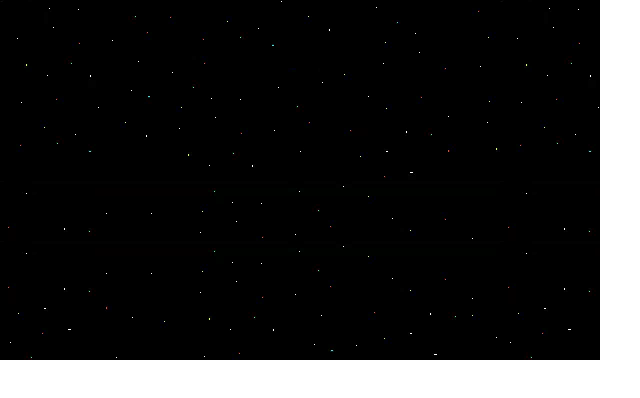
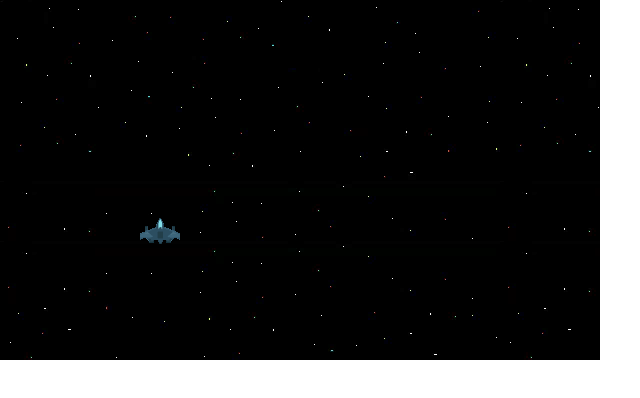
Before and after one commit to augustoabreu/space-shooter-es2015, a website built with webpack: page index.html in a window 1280 px wide. Shown: the full height of the page, 0-640 px from the left. Built offline with nearby package versions, Linux system fonts and the light colour scheme.

```diff
--- /dev/null
+++ b/css/main.css
@@ -0,0 +1,18 @@
+canvas {
+  position: absolute;
+  top: 0px;
+  left: 0px;
+  background: transparent;
+}
+
+#background {
+  z-index: -2;
+}
+
+#main {
+  z-index: -1;
+}
+
+#ship {
+  z-index: 0;
+}
--- a/index.html
+++ b/index.html
@@ -2,20 +2,23 @@
 <html>
   <head>
     <title>Space Shooter Demo</title>
-    <style>
-      canvas {
-        position: absolute;
-        top: 0px;
-        left: 0px;
-        background: transparent;
-      }
-    </style>
+    <link href="css/main.css" rel="stylesheet" />
   </head>
   <body>
-    <!-- The canvas for the panning background -->
+
     <canvas id="background" width="600" height="360">
       Your browser does not support canvas. Please try again with a different browser.
     </canvas>
+
+    <!-- The canvas for all enemy ships and bullets -->
+    <canvas id="main" width="600" height="360">
+    </canvas>
+
+    <!-- The canvas the ship uses (can only move up
+         one forth the screen.) -->
+    <canvas id="ship" width="600" height="360">
+    </canvas>
+
     <script src="bundle.js"></script>
   </body>
 </html>
--- a/js/Background.js
+++ b/js/Background.js
@@ -2,8 +2,8 @@
 import ImageRepository from './ImageRepository';
 
 export default class Background extends Drawable {
-  constructor(x, y, context, canvasWidth, canvasHeight) {
-    super(x, y, context, canvasWidth, canvasHeight);
+  constructor(x, y, context, width, height, canvasWidth, canvasHeight) {
+    super(x, y, context, width, height, canvasWidth, canvasHeight);
     this.speed = 1;
   }
 
@@ -14,8 +14,8 @@
 
     self.y += self.speed;
     self.context.drawImage(background, self.x, self.y);
-    self.context.drawImage(background, self.x, self.y - self.canvasHeight);
+    self.context.drawImage(background, self.x, self.y - self.height);
 
-    if (self.y >= self.canvasHeight) self.y = 0;
+    if (self.y >= self.height) self.y = 0;
   }
 }
--- /dev/null
+++ b/js/BaseBullet.js
@@ -0,0 +1,26 @@
+import Drawable from './Drawable';
+import ImageRepository from './ImageRepository';
+
+export default class BaseBullet extends Drawable {
+  constructor(x, y, context, width, height, canvasWidth, canvasHeight, target) {
+    super(x, y, context, width, height, canvasWidth, canvasHeight);
+    this.alive = false;
+    this.target = target;
+  }
+
+  spawn(x, y, speed) {
+    this.x = x;
+    this.y = y;
+    this.speed = speed;
+    this.alive = true;
+  }
+
+  clear() {
+    const self = this;
+
+    self.x = 0;
+    self.y = 0;
+    self.speed = 0;
+    self.alive = false;
+  }
+}
--- /dev/null
+++ b/js/Bullet.js
@@ -0,0 +1,20 @@
+import BaseBullet from './BaseBullet';
+import ImageRepository from './ImageRepository';
+
+export default class Bullet extends BaseBullet {
+
+  draw() {
+    const self = this,
+          imageRepository = new ImageRepository(),
+          bulletImage = imageRepository.getImage('bullet');
+
+    self.context.clearRect(self.x-1, self.y-1, self.width+1, self.height+1);
+    self.y -= self.speed;
+
+    if (self.y <= 0 - self.height) {
+      return true;
+    } else {
+      self.context.drawImage(bulletImage, self.x, self.y);
+    }
+  }
+}
--- /dev/null
+++ b/js/BulletPool.js
@@ -0,0 +1,11 @@
+import Pool from './Pool';
+import ImageRepository from './ImageRepository';
+import Bullet from './Bullet';
+
+export default class BulletPool extends Pool {
+  constructor(maxSize, bulletContext) {
+    const imageRepository = new ImageRepository();
+
+    super(maxSize, bulletContext, Bullet, imageRepository.getImage('bullet'));
+  }
+}
--- a/js/Drawable.js
+++ b/js/Drawable.js
@@ -1,8 +1,10 @@
 export default class Drawable {
-  constructor(x, y, context, canvasWidth, canvasHeight) {
+  constructor(x, y, context, width, height, canvasWidth, canvasHeight) {
     this.x = x;
     this.y = y;
     this.speed = 0;
+    this.width = width;
+    this.height = height;
     this.canvasWidth = canvasWidth;
     this.canvasHeight = canvasHeight;
     this.context = context;
--- a/js/Game.js
+++ b/js/Game.js
@@ -1,22 +1,43 @@
-import Background from "./Background";
+import Background from './Background';
+import Ship from './Ship';
+import ImageRepository from './ImageRepository';
+import KeyboardManager from './KeyboardManager';
 
 class Game {
   constructor() {
-    const self = this;
+    const self = this,
+          imageRepository = new ImageRepository();
 
     self.bgCanvas = document.getElementById('background');
+    self.shipCanvas = document.getElementById('ship');
+    self.mainCanvas = document.getElementById('main');
 
     if (self.bgCanvas) {
       self.bgContext = self.bgCanvas.getContext('2d');
-      self.init();
+      self.shipContext = self.shipCanvas.getContext('2d');
+      self.mainContext = self.mainCanvas.getContext('2d');
+
+      imageRepository.init(self.init.bind(self));
     }
   }
 
   init() {
-    const self = this;
+    const self = this,
+          canvasWidth = self.bgCanvas.width,
+          canvasHeight = self.bgCanvas.height,
+          imageRepository = new ImageRepository(),
 
-    self.background = new Background(0, 0, self.bgContext, self.bgCanvas.width, self.bgCanvas.height);
+          shipImage = imageRepository.getImage('ship'),
+          shipX = canvasHeight/2 - shipImage.width,
+          shipY = canvasHeight/4*3 - shipImage.height*2;
 
+    self.background = new Background(0, 0, self.bgContext, canvasWidth, canvasHeight, canvasWidth, canvasHeight);
+
+    self.ship = new Ship(shipX, shipY, self.shipContext,
+                         shipImage.width, shipImage.height,
+                         canvasWidth, canvasHeight, self.mainContext);
+
+    self.ship.draw();
     self.start();
   }
 
@@ -26,6 +47,8 @@
     requestAnimationFrame(self.start.bind(self));
 
     self.background.draw();
+    self.ship.move();
+    self.ship.animateBulletPool();
   }
 }
 
--- a/js/ImageRepository.js
+++ b/js/ImageRepository.js
@@ -9,14 +9,57 @@
     instance = this;
 
     this.images = {};
+    self.loaded = false;
+    this.counter = 0;
+  }
+
+  init(callback) {
+    if (this.loaded) return callback && callback();
+    this.callback = callback;
     this.createImages();
   }
 
   createImages() {
-    const images = this.images;
+    const self = this,
+          images = [{
+            name: 'background',
+            path: 'img/bg.png'
+          }, {
+            name: 'ship',
+            path: 'img/ship.png'
+          }, {
+            name: 'bullet',
+            path: 'img/bullet.png'
+          }, {
+            name: 'enemy',
+            path: 'img/enemy.png'
+          }, {
+            name: 'enemyBullet',
+            path: 'img/bullet_enemy.png'
+          }];
 
-    images.background = new Image();
-    images.background.src = 'img/bg.png';
+    self.imagesLength = images.length;
+
+    images.forEach(function(image) {
+      const newImage = self.newImage(image.path);
+      newImage.onload = self.onLoadImage.bind(self);
+      self.images[image.name] = newImage;
+    });
+  }
+
+  onLoadImage() {
+    const self = this;
+    self.counter++;
+    if (self.counter === self.imagesLength) {
+      self.loaded = true;
+      self.callback && self.callback();
+    }
+  }
+
+  newImage(path) {
+    const image = new Image();
+    image.src = path;
+    return image;
   }
 
   getImage(target) {
--- /dev/null
+++ b/js/KeyboardManager.js
@@ -0,0 +1,56 @@
+let instance = null;
+
+export default class KeyboardManager {
+  constructor() {
+    if (instance) {
+      return instance;
+    }
+
+    instance = this;
+
+    this.resolveKeys();
+    this.setEvents();
+  }
+
+  resolveKeys() {
+    this.KEY_CODES = {
+      32: 'space',
+      37: 'left',
+      38: 'up',
+      39: 'right',
+      40: 'down'
+    };
+
+    this.KEY_STATUS = {};
+    for (let code in this.KEY_CODES) {
+      this.KEY_STATUS[this.KEY_CODES[code]] = false;
+    }
+  }
+
+  setEvents() {
+    document.addEventListener('keydown', this.handleKeydown.bind(this));
+    document.addEventListener('keyup', this.handleKeyup.bind(this));
+  }
+
+  handleKeydown(e) {
+    this.setStatus(e, true);
+  }
+
+  handleKeyup(e) {
+    this.setStatus(e, false);
+  }
+
+  setStatus(e, status) {
+    const keyCode = (e.keyCode || e.charCode),
+          code = this.KEY_CODES[keyCode];
+
+    if (code) {
+      e.preventDefault();
+      this.KEY_STATUS[code] = status;
+    }
+  }
+
+  getStatus() {
+    return this.KEY_STATUS;
+  }
+}
--- /dev/null
+++ b/js/Pool.js
@@ -0,0 +1,54 @@
+export default class Pool {
+  constructor(maxSize, targetContext, Target, targetImage) {
+    this.maxSize = maxSize;
+    this.pool = [];
+    this.Target = Target;
+    this.targetImage = targetImage;
+    this.init(targetContext);
+  }
+
+  init(targetContext) {
+    const Target = this.Target,
+          targetImage = this.targetImage;
+
+    for (var i = 0; i < this.maxSize; i++) {
+      let target = new Target(0, 0, targetContext, targetImage.width, targetImage.height);
+      this.pool[i] = target;
+    }
+  }
+
+  getOne(x, y, speed) {
+    const pool = this.pool,
+          size = this.maxSize;
+    if (!pool[size - 1].alive) {
+      pool[size - 1].spawn(x, y, speed);
+      pool.unshift(pool.pop());
+    }
+  }
+
+  getTwo(x1, y1, speed1, x2, y2, speed2) {
+    const self = this,
+          pool = self.pool,
+          size = self.maxSize;
+
+    if (!pool[size - 1].alive && !pool[size - 2].alive) {
+      self.getOne(x1, y1, speed1);
+      self.getOne(x2, y2, speed2);
+    }
+  }
+
+  animate() {
+    const pool = this.pool,
+          size = this.maxSize;
+    for (var i = 0; i < size; i++) {
+      if (pool[i].alive) {
+        if (pool[i].draw()) {
+          pool[i].clear();
+          pool.push((pool.splice(i, 1))[0]);
+        }
+      } else {
+        break;
+      }
+    }
+  }
+}
--- /dev/null
+++ b/js/Ship.js
@@ -0,0 +1,67 @@
+import Drawable from './Drawable';
+import ImageRepository from './ImageRepository';
+import BulletPool from './BulletPool';
+import KeyboardManager from './KeyboardManager';
+
+export default class Ship extends Drawable {
+  constructor(x, y, context, width, height, canvasWidth, canvasHeight, bulletContext) {
+    super(x, y, context, width, height, canvasWidth, canvasHeight);
+    this.speed = 3;
+    this.bulletPool = new BulletPool(30, bulletContext);
+    this.fireRate = 15;
+    this.counter = 0;
+  }
+
+  draw() {
+    const imageRepository = new ImageRepository(),
+          shipImage = imageRepository.getImage('ship');
+
+    this.context.drawImage(shipImage, this.x, this.y);
+  }
+
+  move() {
+    const keyboardManager = new KeyboardManager(),
+          STATUS = keyboardManager.getStatus();
+
+    this.counter++;
+
+    if (STATUS.left || STATUS.right || STATUS.down || STATUS.up) {
+      this.context.clearRect(this.x, this.y, this.width, this.height);
+
+      if (STATUS.left) {
+        this.x -= this.speed;
+        if (this.x < 0) this.x = 0;
+      } else if (STATUS.right) {
+        this.x += this.speed;
+        if (this.x >= this.canvasWidth - this.width) {
+          this.x = this.canvasWidth - this.width;
+        }
+      } else if (STATUS.up) {
+        this.y -= this.speed;
+        if (this.y <= this.canvasHeight/4*3 - this.height*2) {
+          this.y = this.canvasHeight/4*3 - this.height*2;
+        }
+      } else if (STATUS.down) {
+        this.y += this.speed;
+        if (this.y >= this.canvasHeight - this.height) {
+          this.y = this.canvasHeight - this.height;
+        }
+      }
+
+      this.draw();
+    }
+
+    if (STATUS.space && this.counter >= this.fireRate) {
+      this.fire();
+      this.counter = 0;
+    }
+  }
+
+  fire() {
+    this.bulletPool.getTwo(this.x + 6, this.y, 3, this.x + 33, this.y, 3);
+  }
+
+  animateBulletPool() {
+    this.bulletPool.animate();
+  }
+}
```
Also changed, not shown: js/EnemyBullet.js (added, +20 -0 lines), js/EnemyBulletPool.js (added, +11 -0 lines), js/EnemyPool.js (added, +11 -0 lines), img/bullet_enemy.png (added), img/enemy.png (added), img/ship.png (added).
